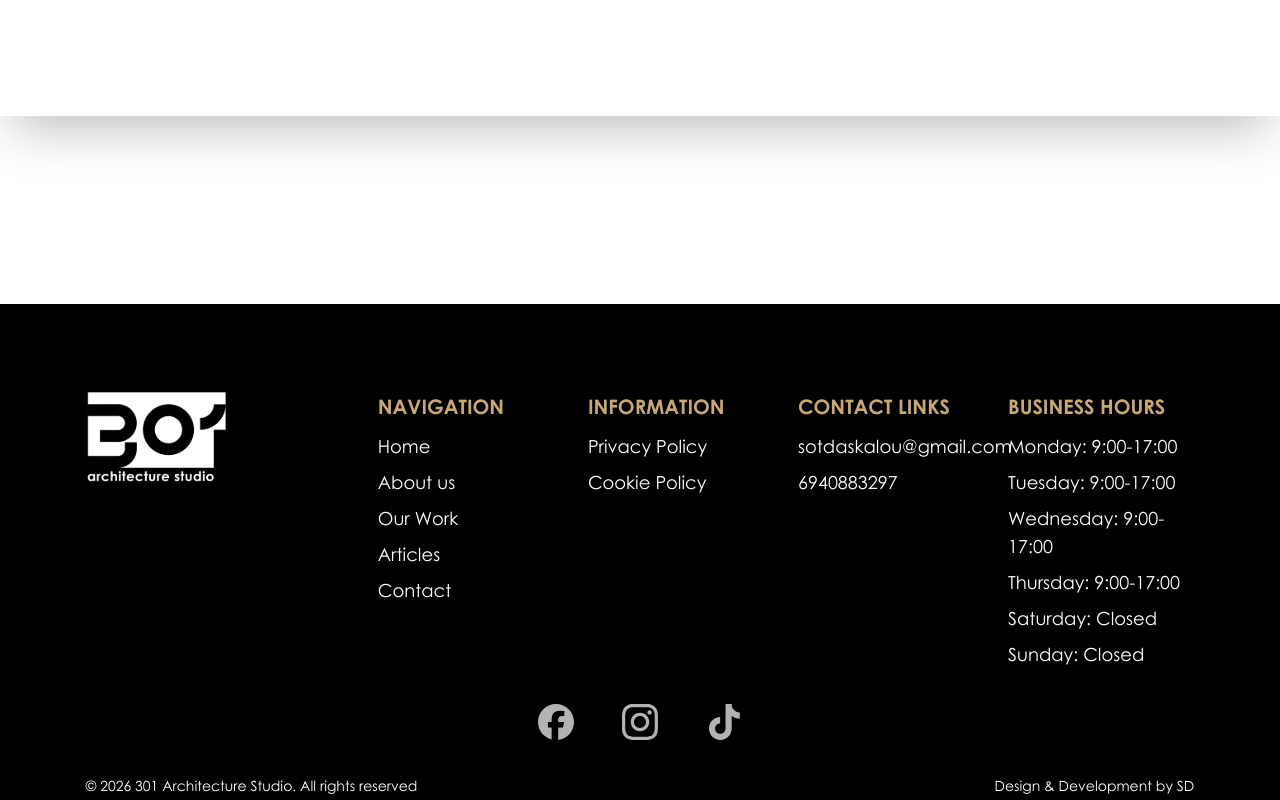
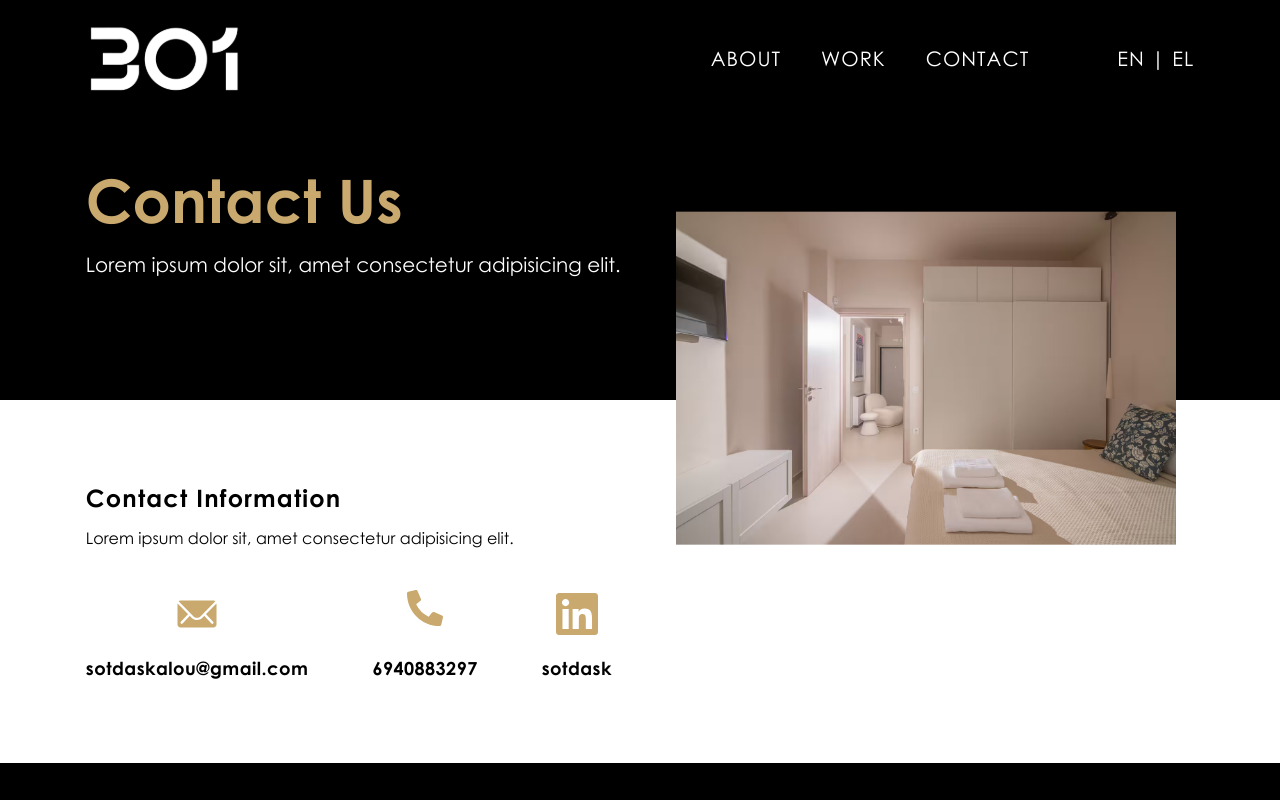
Before and after one commit to sotdask/301, a React (Vite) app: page /contact in a window 1280 px wide. Shown: the top 800 px of the page. Built offline with nearby package versions, Linux system fonts and the light colour scheme.

Commit message:
contact page

```diff
--- a/src/App.jsx
+++ b/src/App.jsx
@@ -8,6 +8,7 @@ import {
 import Home from "./pages/Home";
 import About from "./pages/About";
 import Projects from "./pages/Projects";
+import Contact from "./pages/Contact";
 import Header from "./layouts/Header";
 import Footer from "./layouts/Footer";
 
@@ -38,6 +39,7 @@ function App() {
             <Route path="/" element={<Home />} />
             <Route path="/about" element={<About />} />
             <Route path="/projects" element={<Projects />} />
+            <Route path="/contact" element={<Contact />} />
           </Routes>
         </main>
         <Footer />
--- a/src/assets/index.js
+++ b/src/assets/index.js
@@ -14,6 +14,7 @@ import staff from "./staff.png"
 import villaspitaki from "./villaspitaki.png"
 import villahouse from "./villahouse.png"
 import villaspiti from "./villaspiti.png"
+import contact from "./contact.png"
 
 
 
@@ -34,4 +35,5 @@ export {
     villaspitaki,
     villahouse,
     villaspiti,
+    contact
 };
--- /dev/null
+++ b/src/components/contact/ContactInfo.jsx
@@ -0,0 +1,41 @@
+import React from "react";
+import { IoIosMail } from "react-icons/io";
+import { FaPhoneAlt } from "react-icons/fa";
+import { FaLinkedin } from "react-icons/fa";
+
+const ContactInfo = () => {
+  return (
+    <section className="section-margin bg-white">
+      <div className="section-padding mt-32 lg:mt-0">
+        <h4 className="text-xl text-center lg:text-start md:text-2xl tracking-wider font-bold">
+          Contact Information
+        </h4>
+        <p className="text-center text-base lg:text-start mt-3">
+          Lorem ipsum dolor sit, amet consectetur adipisicing elit.
+        </p>
+        <div className="wrapper flex flex-col lg:flex-row gap-16 items-center mt-10">
+          <a href="#" className="flex flex-col items-center group">
+            <IoIosMail className="text-primary text-5xl transition ease-in-out duration-500 group-hover:-translate-y-2" />
+            <span className="text-lg font-bold tracking-wide mt-4">
+              sotdaskalou@gmail.com
+            </span>
+          </a>{" "}
+          <a href="#" className="flex flex-col items-center group">
+            <FaPhoneAlt className="text-primary text-4xl transition ease-in-out duration-500 group-hover:-translate-y-2" />
+            <span className="text-lg font-bold tracking-wide mt-7">
+              6940883297
+            </span>
+          </a>
+          <a href="#" className="flex flex-col items-center group">
+            <FaLinkedin className="text-primary text-5xl transition ease-in-out duration-500 group-hover:-translate-y-2" />
+            <span className="text-lg font-bold tracking-wide mt-4">
+              sotdask
+            </span>
+          </a>
+        </div>
+      </div>
+    </section>
+  );
+};
+
+export default ContactInfo;
--- /dev/null
+++ b/src/components/contact/Hero.jsx
@@ -0,0 +1,33 @@
+import React from "react";
+import { contact } from "../../assets";
+
+const Hero = () => {
+  return (
+    <section className="min-h-[50vh] bg-black flex flex-col justify-center pt-28 md:pt-32 lg:pt-36 lg:pb-24">
+      <div className="section-padding relative">
+        <div className="lg:pr-105 xl:pr-130">
+          <h1 className="text-primary text-center font-bold lg:text-start text-3xl md:text-4xl lg:text-5xl xl:text-6xl">
+            Contact Us
+          </h1>
+          <p className="text-white text-center lg:text-start mt-5 text-xl">
+            Lorem ipsum dolor sit, amet consectetur adipisicing elit.
+          </p>
+
+          <img
+            src={contact}
+            className="w-full max-w-85 mx-auto -mb-22 mt-8 sm:max-w-95 md:max-w-125 lg:hidden"
+            alt="Contact hero"
+          />
+        </div>
+
+        <img
+          src={contact}
+          className="hidden lg:block absolute bottom-0 right-16 xl:right-26 w-95 xl:w-125 max-w-none translate-y-[80%] z-20"
+          alt="Contact hero"
+        />
+      </div>
+    </section>
+  );
+};
+
+export default Hero;
--- a/src/layouts/Footer.jsx
+++ b/src/layouts/Footer.jsx
@@ -50,7 +50,7 @@ function Footer() {
                 </li>
                 <li>
                   <a
-                    href="#"
+                    href="/contact"
                     className="transition duration-300 hover:text-primary"
                   >
                     Contact
--- a/src/layouts/Navbar.jsx
+++ b/src/layouts/Navbar.jsx
@@ -22,7 +22,7 @@ function Navbar() {
             </a>
           </li>
           <li>
-            <a href="#" className="duration-300 transition hover:text-primary">
+            <a href="/contact" className="duration-300 transition hover:text-primary">
               CONTACT
             </a>
           </li>
--- /dev/null
+++ b/src/pages/Contact.jsx
@@ -0,0 +1,14 @@
+import React from "react";
+import Hero from "../components/contact/Hero";
+import ContactInfo from "../components/contact/ContactInfo";
+
+function Contact() {
+  return (
+    <div>
+      <Hero />
+      <ContactInfo/>
+    </div>
+  );
+}
+
+export default Contact;
```
Also changed, not shown: src/assets/contact.png (added).
